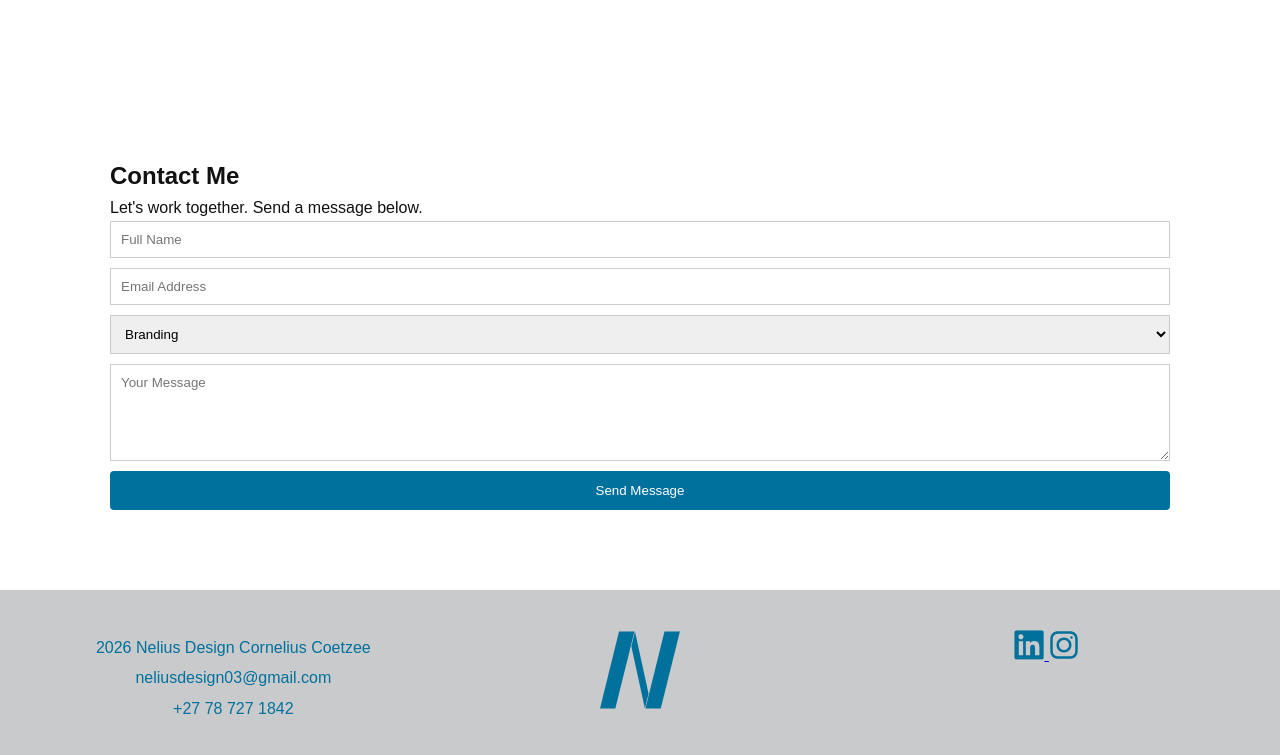
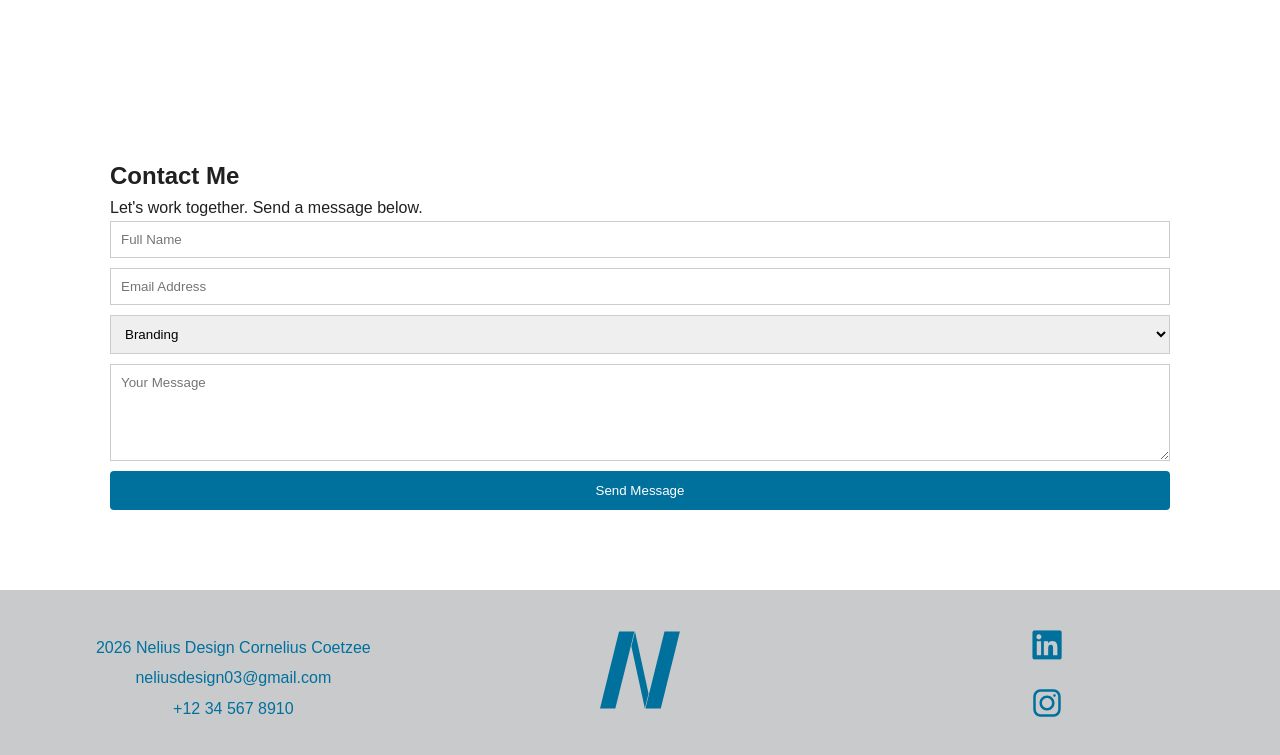
Before and after one commit to neliusdesign03-a11y/Nelius-Design, a plain HTML site: page index.html in a window 1280 px wide. Shown: the part 2113-2868 px from the top of the page. Drawn offline with Linux system fonts and the light colour scheme.

Commit message:
Add files via upload

```diff
--- a/index.html
+++ b/index.html
@@ -13,7 +13,7 @@
 <body>
 <nav class="navbar">
     <div class="navbar__container">
-        <a href="/" id="navbar__logo">
+        <a href="#index.html" id="navbar__logo">
             <img src="images/Logo.svg" alt="Nelius Design Logo" class="logo">
         </a>
         <div class="navbar__toggle" id="mobile-menu">
@@ -145,15 +145,15 @@
   <div>
     <p>2026 Nelius Design Cornelius Coetzee</p>
     <p>neliusdesign03@gmail.com</p>
-    <p>+27 78 727 1842</p>
+    <p>+12 34 567 8910</p>
   </div>
 
   <div>
     <img src="images/Logo.svg" alt="Nelius Design Logo" class="footer-logo" height="80px" width="80px">
   </div>
 
-  <div>
-    <a href="https/www.linkedin.com/in/cornelius-coetzee-133569308/" target="_blank" rel="noopener noreferrer">
+  <div class="grid">
+    <a href="https://www.linkedin.com/in/cornelius-coetzee-133569308/" target="_blank" rel="noopener noreferrer">
     <img src="images/LI Blue.svg" alt="LinkedIn Logo" height="30" width="30">
     </a>
 
--- a/styles.css
+++ b/styles.css
@@ -9,7 +9,7 @@ body {
   margin: 0;
   font-family: Arial, sans-serif;
   line-height: 1.6;
-  color: #111;
+  color: #202020;
 }
 
 
@@ -306,4 +306,5 @@ footer p {
 #footer a {
   color: #00709c;
   text-decoration: none;
+  padding: 50%;
 }
```
Also changed, not shown: blog.html (+1 -1 lines).
